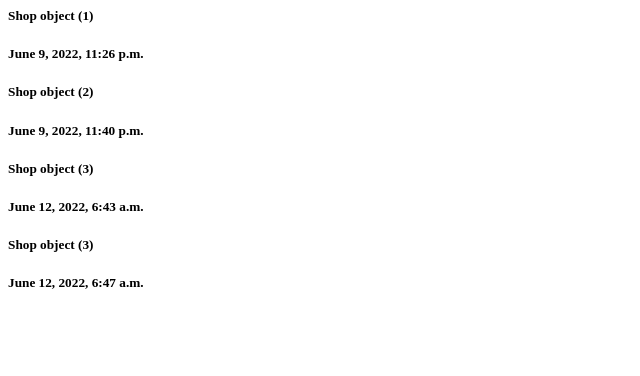
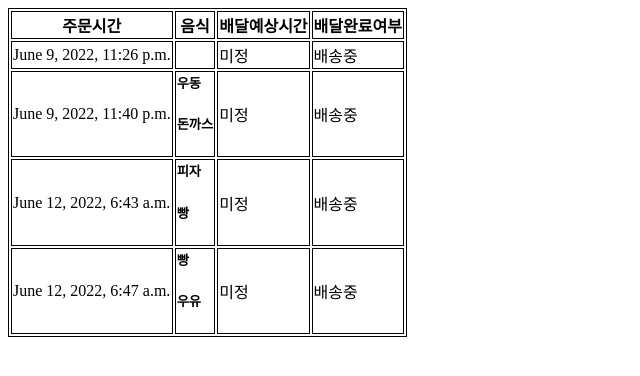
Before and after one commit to ch-phillip/fcdevopsorder, a Django app: page /order/order/ in a window 1280 px wide. Shown: the top 376 px of the page, without its empty margins (0-640 px from the left). Run offline with Django 4.2, Linux system fonts and the light colour scheme; data comes from the database, SQL or seed files in the repository; both versions use the stored data as it was after the commit.

Commit message:
CH02_12 (백앤드) Order 백엔드 개발3

```diff
--- a/order/templates/order/order_list.html
+++ b/order/templates/order/order_list.html
@@ -1,5 +1,26 @@
-{% for order in order_list %}
+<table style="border: 1px solid black">
+  <tr style="border: 1px solid black">
+    <th style="border: 1px solid black">주문시간</th>
+    <th style="border: 1px solid black">음식</th>
+    <th style="border: 1px solid black">배달예상시간</th>
+    <th style="border: 1px solid black">배달완료여부</th>
+  </tr>
+  {% for order in order_list %}
+  <tr style="border: 1px solid black">
+    <td style="border: 1px solid black">{{order.order_date}}</td>
+    <td style="border: 1px solid black">
+      {% for food in order.orderfood_set.all %}
+      <h5>{{food.food_name}}</h5>
+      {% endfor %}
+    </td>
+    <td style="border: 1px solid black">
+      {% if order.estimated_time == -1 %} 미정 {% else %}
+      {{order.estimated_time}} {% endif %}
+    </td>
+    <td style="border: 1px solid black">
+      {% if order.deliver_finish == 0 %} 배송중 {% else %} 완료 {% endif %}
+    </td>
+  </tr>
 
-<h5>{{order.shop}}</h5>
-<h5>{{order.order_date}}</h5>
-{% endfor %}
+  {% endfor %}
+</table>
--- /dev/null
+++ b/order/templates/order/success.html
@@ -0,0 +1,2 @@
+주문을 성공 하였습니다. 주문 내역을 보시려면
+<a href="{% url 'order' %}">여기</a>클릭해주세요
--- a/order/views.py
+++ b/order/views.py
@@ -60,7 +60,7 @@ def order(request):
         order_item = Order.objects.get(pk=shop_item.order_set.latest('id').id)
         for food in food_list:
             order_item.orderfood_set.create(food_name = food)
-        return HttpResponse(status = 200)
+        return render(request, 'order/success.html')
 
     elif request.method =='GET':
         order_list = Order.objects.all()
```
Also changed, not shown: README.md, db.sqlite3.
